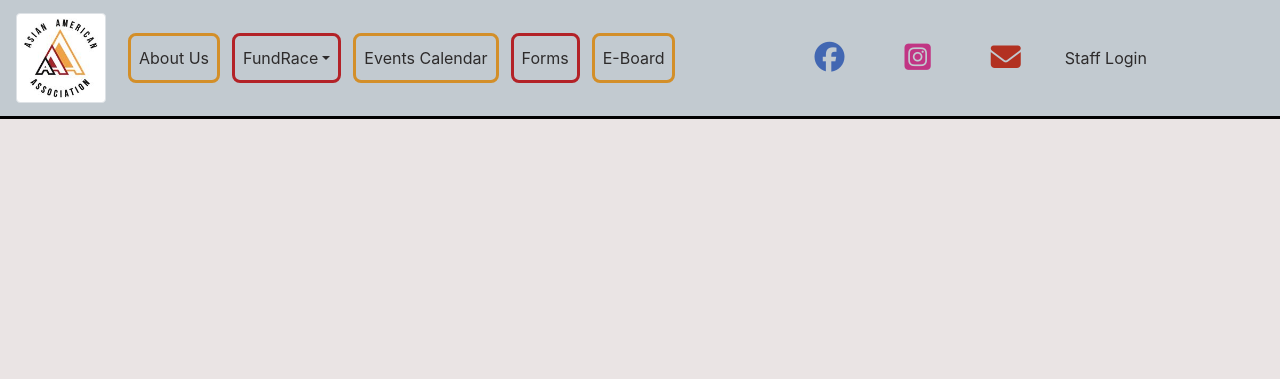
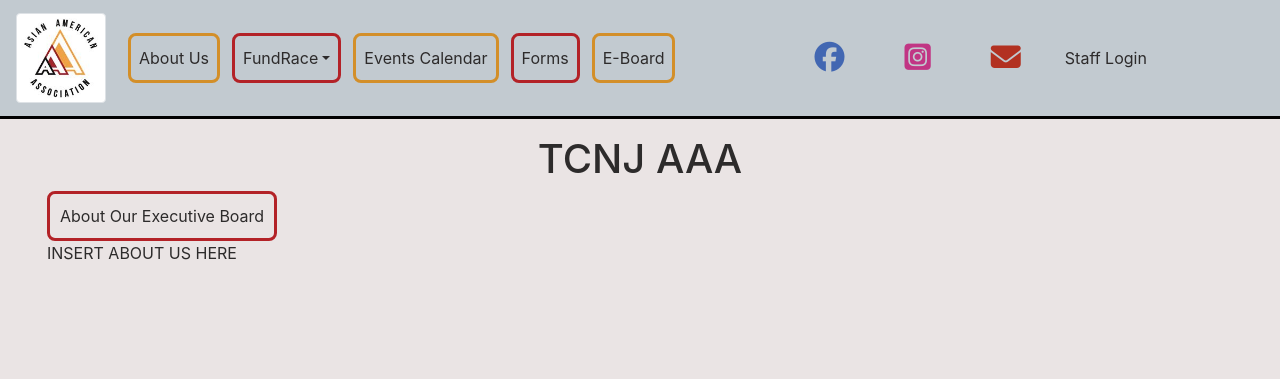
Before and after one commit to oleynes/FundRFID, a Django app: page /about/ in a window 1280 px wide. Shown: the top 379 px of the page. Run offline with Django 3.2, Linux system fonts and the light colour scheme; style sheets or scripts are compiled from the project's sources; some libraries are stand-ins or nearby versions.

Commit message:
added html for about page

```diff
--- a/FundRFID/home/templates/about.html
+++ b/FundRFID/home/templates/about.html
@@ -1 +1,13 @@
 {% extends 'core/base.html' %}
+{% block title %}About{% endblock %}
+{% block body %}
+
+<div class="container-fluid">
+    <div class="about">
+        <h1>TCNJ AAA</h1> <!-- Consider replacing with logo image -->
+        <a href="{% url 'eboard' %}" class="btn btn-red-alt">About Our Executive Board</a>
+        <p>INSERT ABOUT US HERE</p>
+    </div>
+</div>
+
+{% endblock %}
```
